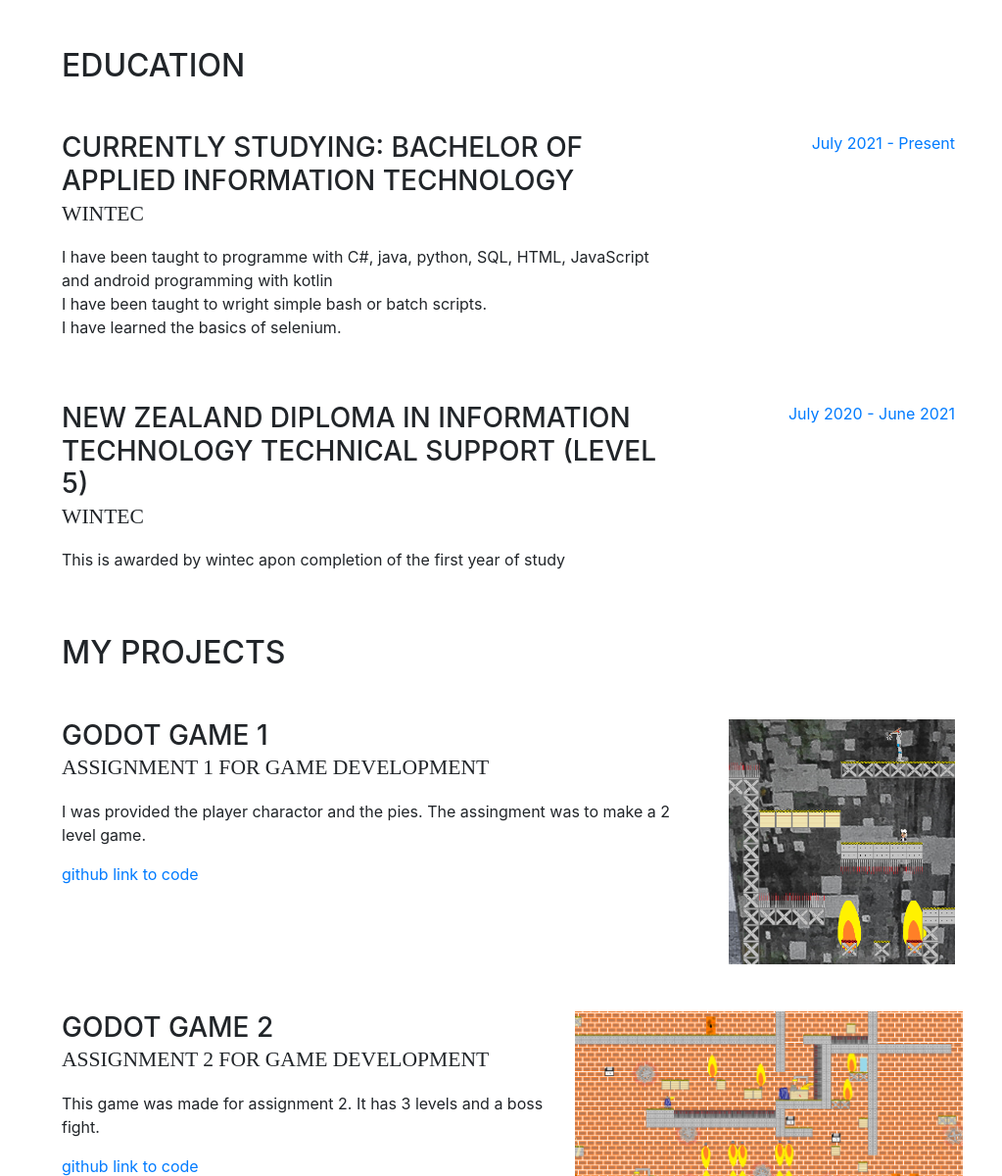
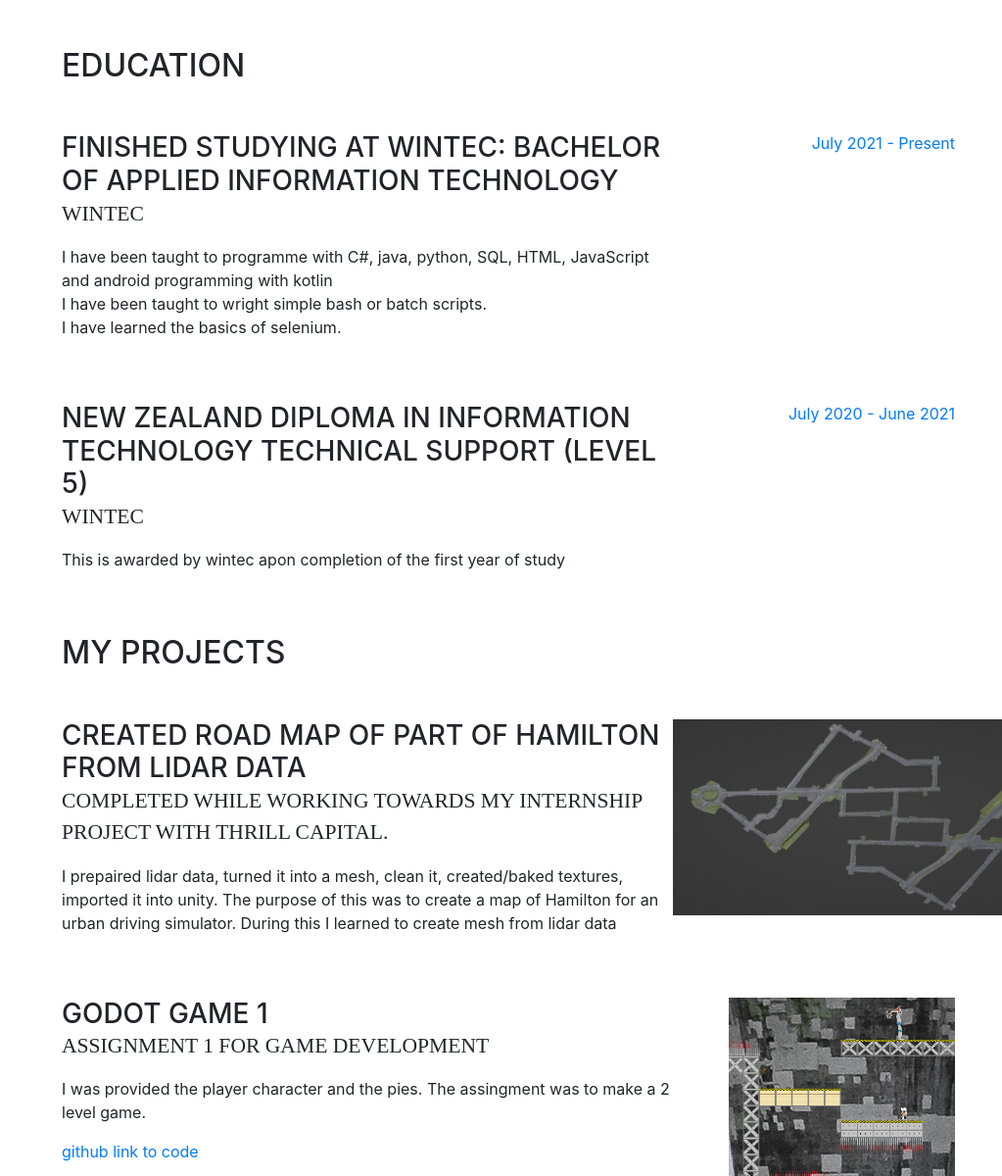
Before and after one commit to Sea-Captain-Dave/Sea-Captain-Dave.github.io, a website with bundled scripts: page index.html in a window 1280 px wide. Shown: the part 1600-2800 px from the top of the page at 98% size, without its empty margins (257-1280 px from the left). Built offline with nearby package versions, Linux system fonts and the light colour scheme; a web font is replaced by a local one.

Commit message:
7/2023 update

```diff
--- a/index.html
+++ b/index.html
@@ -178,7 +178,7 @@
 
           <div class="resume-item d-flex flex-column flex-md-row mb-5">
             <div class="resume-content mr-auto">
-              <h3 class="mb-0">Currently studying: Bachelor of Applied Information Technology</h3>
+              <h3 class="mb-0">Finished studying at Wintec: Bachelor of Applied Information Technology</h3>
               <div class="subheading mb-3">Wintec</div>
               <p>I have been taught to programme with C#, java, python, SQL, HTML, JavaScript and android programming with kotlin<br>
                 I have been taught to wright simple bash or batch scripts.<br>
@@ -201,11 +201,34 @@
           </div>
 
           <h2 class="mb-5">My Projects</h2>
+
+
+          <div class="resume-item d-flex flex-column flex-md-row mb-5">
+            <div class="resume-content mr-auto">
+              <h3 class="mb-0">Created road map of part of Hamilton from Lidar data</h3>
+              <div class="subheading mb-3">Completed while working towards my internship project with Thrill Capital.</div>
+              <p>I prepaired lidar data, turned it into a mesh, clean it, created/baked textures, imported it into unity.
+                The purpose of this was to create a map of Hamilton for an urban driving simulator.
+                During this I learned to create mesh from lidar data
+              </p>
+              <!--<a href="https://github.com/Sea-Captain-Dave/Game-for-assignment-2" target="_blank">github link to code</a>-->
+            </div>
+            <div class="resume-date text-md-right">
+
+              <img src="img\road.jpg" alt="" style="width:auto;height:200px;">
+            </div>
+          </div>
+
+
+
+
+
+
           <div class="resume-item d-flex flex-column flex-md-row mb-5">
             <div class="resume-content mr-auto">
               <h3 class="mb-0">Godot game 1</h3>
               <div class="subheading mb-3">Assignment 1 for game development</div>
-              <p>I was provided the player charactor and the pies. The assingment was to make a 2 level game.</p>
+              <p>I was provided the player character and the pies. The assingment was to make a 2 level game.</p>
               <a href="https://github.com/Sea-Captain-Dave/MainGame1" target="_blank">github link to code</a>
             </div>
             <div class="resume-date text-md-right">
@@ -259,6 +282,10 @@
       <section class="resume-section p-3 p-lg-5 d-flex flex-column" id="skills">
         <div class="my-auto">
           <h2 class="mb-5">Skills</h2>
+
+          <div class="subheading mb-3">Apps &amp; Tools</div>
+          <p>These are some of the apps I used during my studies.</p>
+          <p>Blender,meshlab,cloudcompare,powerBI</p>
 
           <div class="subheading mb-3">Programming Languages &amp; Tools</div>
           <p>C#, Java, Python</p>
```
Also changed, not shown: img/road.jpg (added), img/roadwhole.jpg (added).
